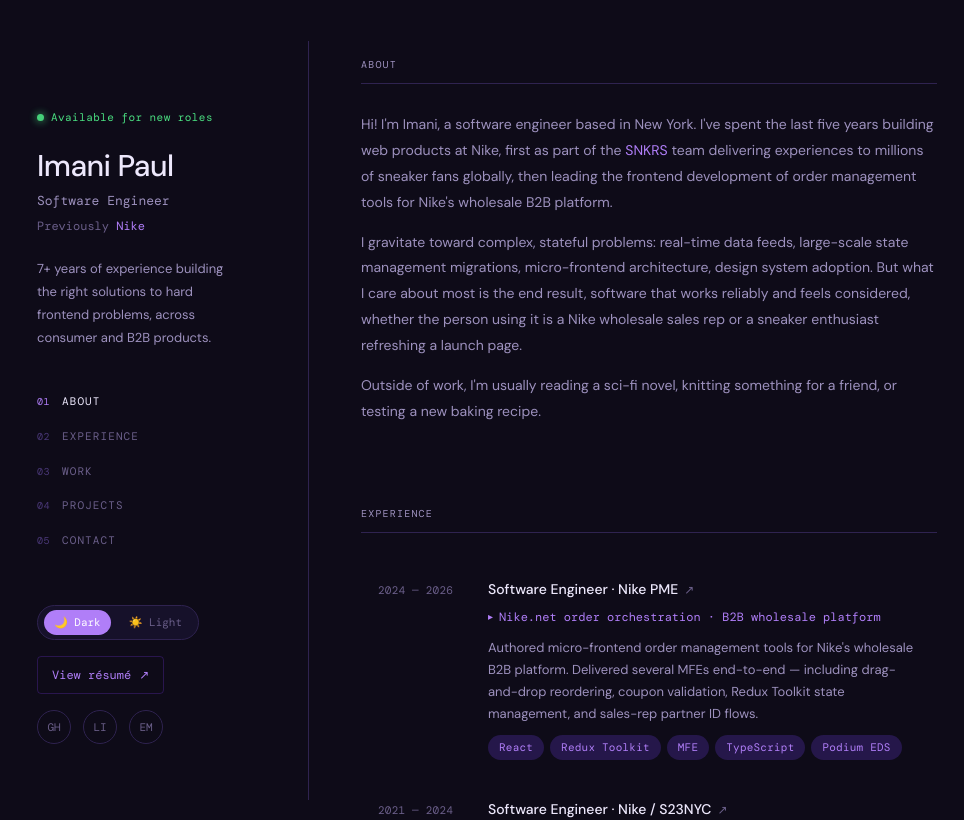
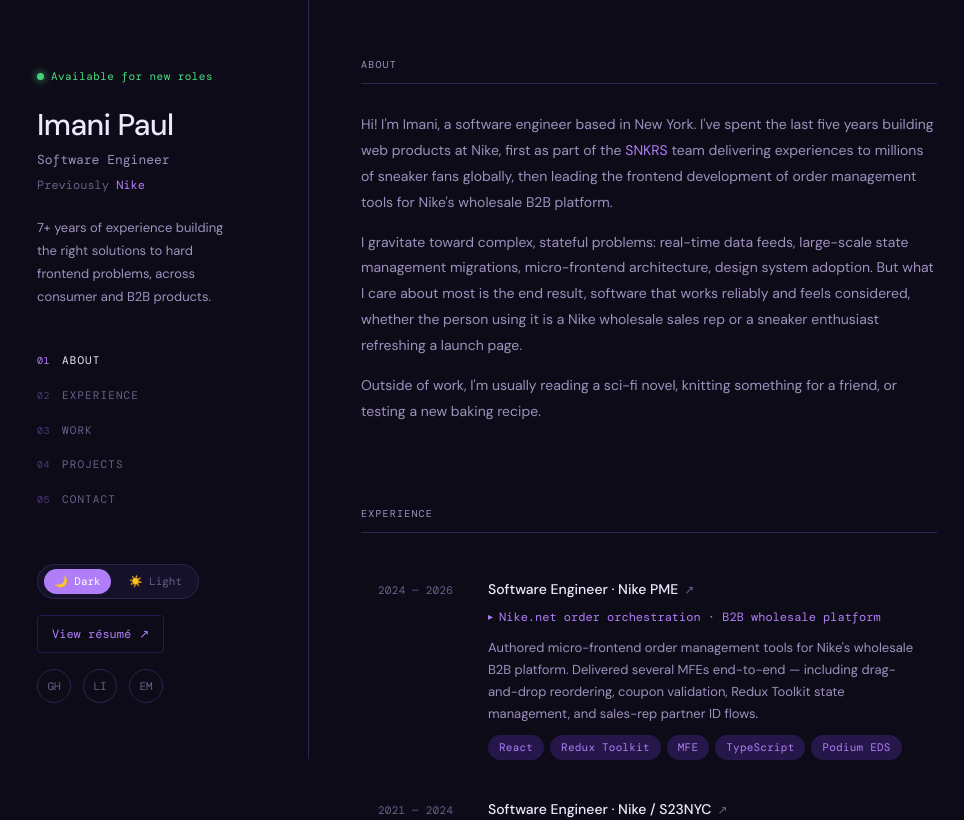
Before and after one commit to imanipaul/portfolio3, a Next.js app: page / in a window 1280 px wide. Shown: the top 820 px of the page, without its empty margins (101-1065 px from the left). Built offline with nearby package versions, Linux system fonts and the light colour scheme; no server answers; a web font is replaced by a local one.

Commit message:
fix sticky nav

```diff
--- a/components/SidebarWrapper.tsx
+++ b/components/SidebarWrapper.tsx
@@ -5,7 +5,7 @@
 export function SidebarWrapper({ children }: { children: React.ReactNode }) {
   return (
     <motion.aside
-      className="hidden md:flex flex-col justify-between shrink-0 w-[240px] lg:w-[320px] pt-12 pr-5 pb-10 pl-7 lg:pt-16 lg:pr-9 lg:pb-14 lg:pl-12 sticky top-[41px] h-[calc(100vh-41px)] [border-right:0.5px_solid_var(--border)] overflow-y-auto transition-[border-color] duration-300"
+      className="hidden md:flex flex-col justify-between shrink-0 w-[240px] lg:w-[320px] pt-12 pr-5 pb-10 pl-7 lg:pt-16 lg:pr-9 lg:pb-14 lg:pl-12 sticky top-[0px] h-[calc(100vh-41px)] [border-right:0.5px_solid_var(--border)] overflow-y-auto transition-[border-color] duration-300"
       initial={{ opacity: 0, x: -12 }}
       animate={{ opacity: 1, x: 0 }}
       transition={{ duration: 0.5, ease: "easeOut" }}
```
